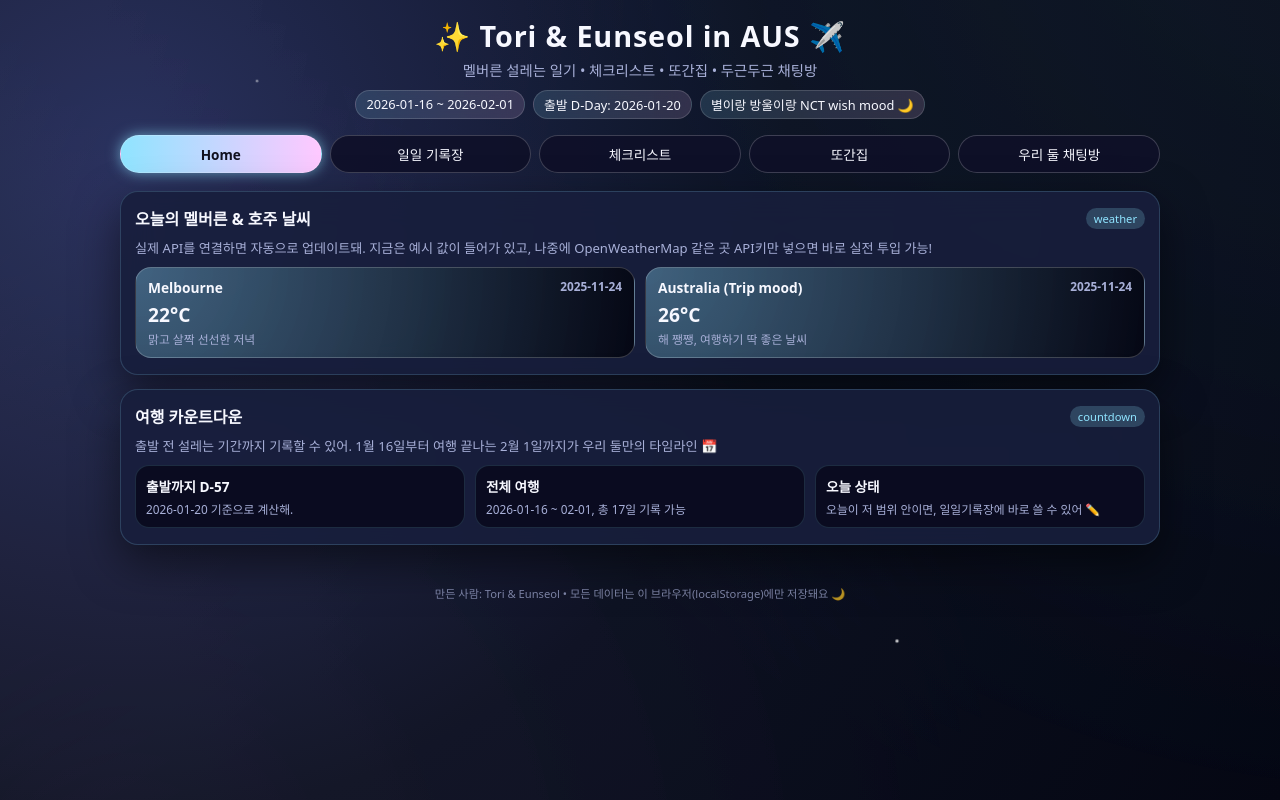
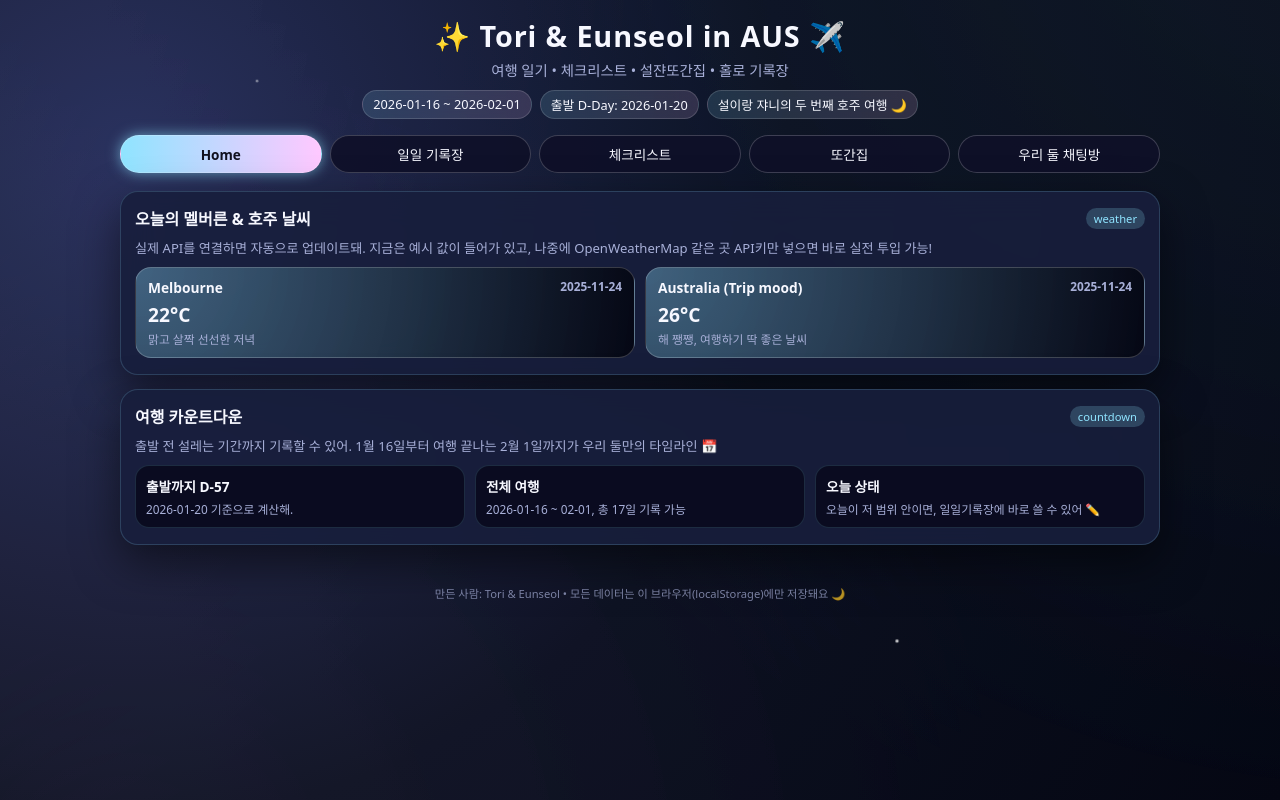
Before and after one commit to jian1116/aus-trip, a plain HTML site: page index.html in a window 1280 px wide. Drawn offline with Linux system fonts and the light colour scheme.

Commit message:
Update index.html

```diff
--- a/index.html
+++ b/index.html
@@ -562,11 +562,11 @@
 
   <header>
     <h1>✨ Tori & Eunseol in AUS ✈️</h1>
-    <p>멜버른 설레는 일기 • 체크리스트 • 또간집 • 두근두근 채팅방</p>
+    <p> 여행 일기 • 체크리스트 • 설쟌또간집 • 홀로 기록장</p>
     <div class="chip-row">
       <div class="chip">2026-01-16 ~ 2026-02-01</div>
       <div class="chip">출발 D-Day: 2026-01-20</div>
-      <div class="chip">별이랑 방울이랑 NCT wish mood 🌙</div>
+      <div class="chip">설이랑 쟈니의 두 번째 호주 여행 🌙</div>
     </div>
   </header>
 
```
